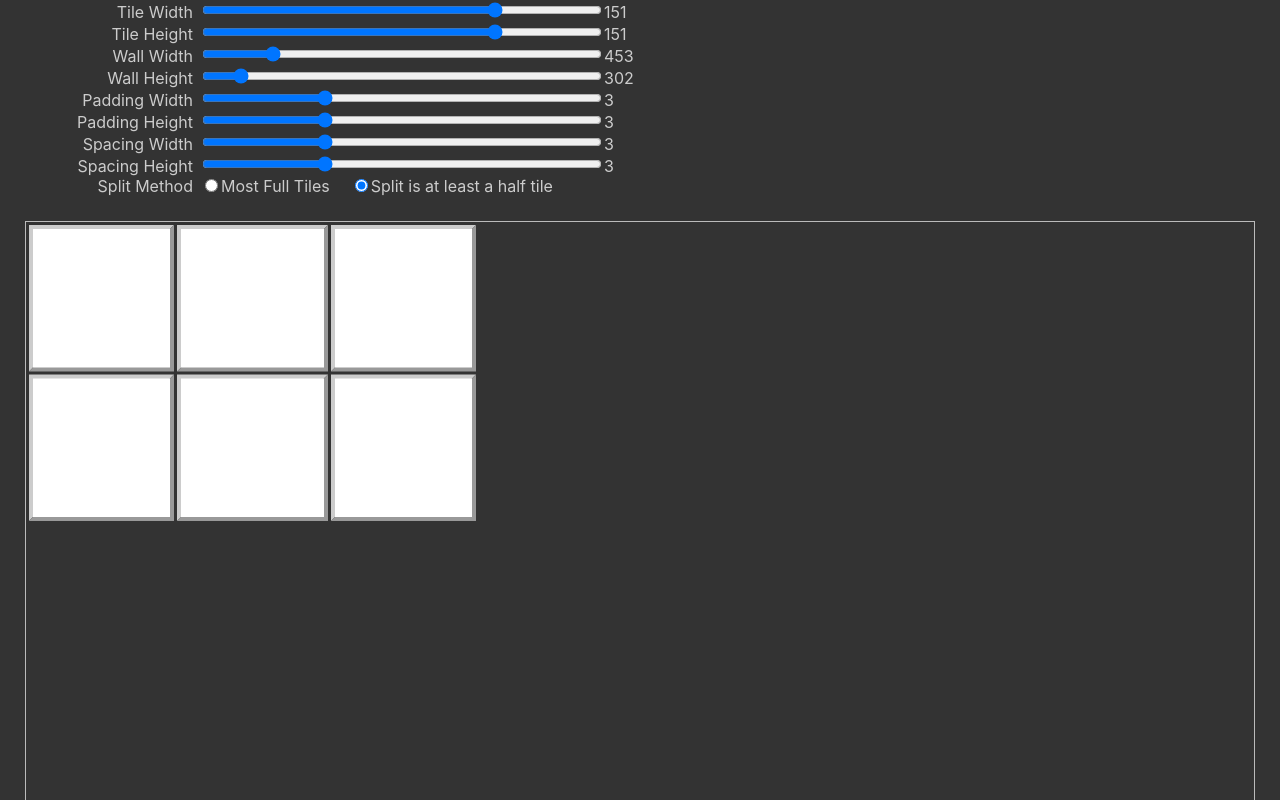
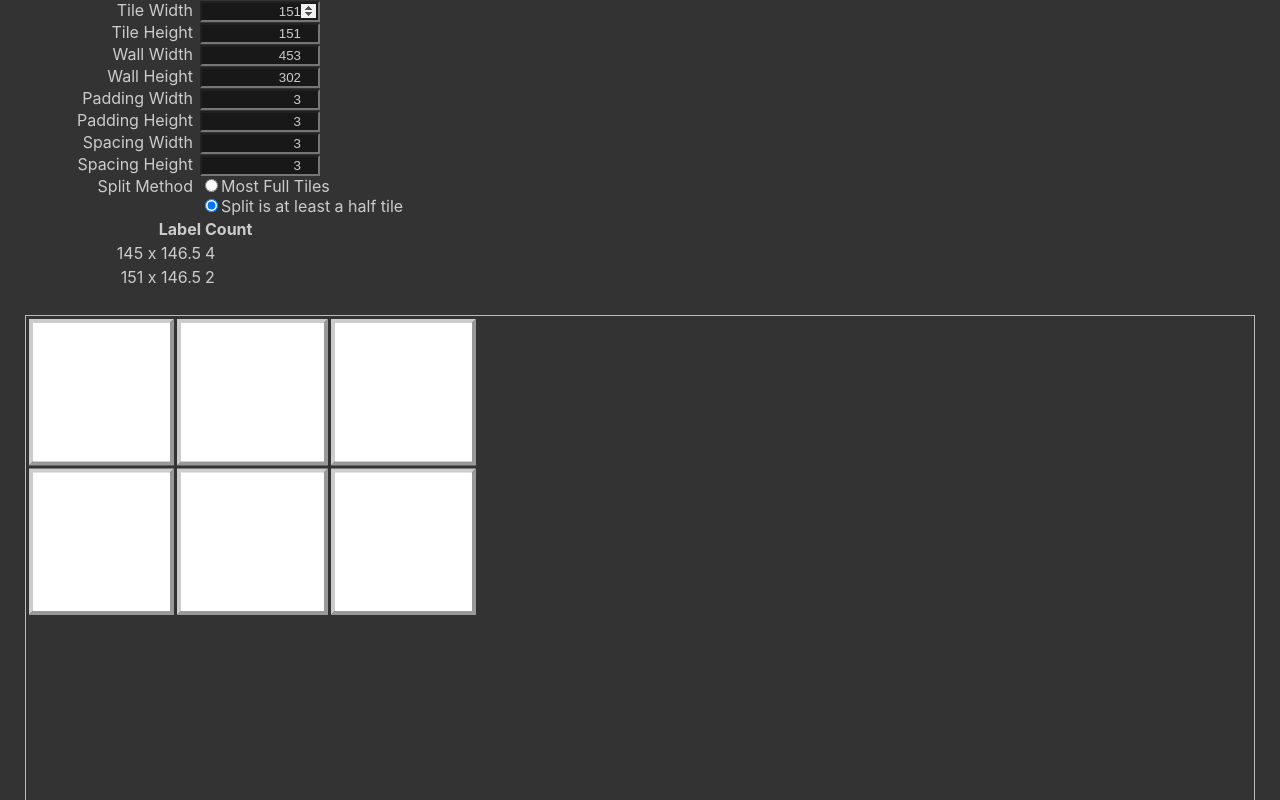
Before and after one commit to b-n/victorious-walls, a React (Create React App) app: page / in a window 1280 px wide. Shown: the top 800 px of the page. Built offline with nearby package versions, Linux system fonts and the light colour scheme.

Commit message:
Use input text boxes and provide a summary of the tiles

```diff
--- /dev/null
+++ b/src/components/TileSummaryTable.tsx
@@ -0,0 +1,45 @@
+import { TileDimensions } from '../lib/tiles'
+
+interface TileSummaryTableOptions {
+  tiles: TileDimensions[];
+  className?: string;
+}
+
+const TileSummaryTable = ({ tiles, className = ''}: TileSummaryTableOptions) => {
+
+  const tileSummaryMap = tiles
+    .reduce((acc, t) => {
+      const key = `${t.width} x ${t.height}`;
+      if (!acc[key]) {
+        acc[key] = 0
+      }
+      acc[key] += 1
+      return acc;
+    }, {} as Record<string, number>)
+
+  const tileSummary = Object.keys(tileSummaryMap).map((key) => ({
+    label: key,
+    count: tileSummaryMap[key]
+  }))
+
+  return (
+    <table className={className}>
+      <thead>
+        <tr>
+          <th className="header header-label">Label</th>
+          <th className="header header-count">Count</th>
+        </tr>
+      </thead>
+      <tbody>
+        {tileSummary.map((summaryItem) => (
+          <tr>
+            <td className="row row-label">{summaryItem.label}</td>
+            <td className="row row-count">{summaryItem.count}</td>
+          </tr>
+        ))}
+      </tbody>
+    </table>
+  )
+}
+
+export { TileSummaryTable }
--- /dev/null
+++ b/src/hooks/useNumberInput.tsx
@@ -0,0 +1,43 @@
+import { ReactElement, useState, useEffect } from 'react'
+
+interface UseNumberInputOptions {
+  id: string;
+  label: string;
+  extent: [number, number];
+  initialValue: number;
+  className?: string;
+}
+
+const useNumberInput = ({ id, className = '', label, extent, initialValue }: UseNumberInputOptions): [number, ReactElement<any>] => {
+  const [reportedValue, setReportedValue] = useState(initialValue);
+  const [inputValue, setInputValue] = useState(initialValue);
+
+  const handleChange = (e: React.ChangeEvent<HTMLInputElement>) => {
+    const newValue = +e.target.value
+    setInputValue(newValue);
+  }
+
+  useEffect(() => {
+    if (inputValue >= extent[0] && inputValue <= extent[1]) {
+      setReportedValue(inputValue)
+    }
+  }, [inputValue, extent])
+
+  const input = (
+    <div className={className}>
+      <label className="label" htmlFor={id}>{label}</label>
+      <input
+        className="value"
+        id={id}
+        value={inputValue}
+        onChange={handleChange}
+        type="number"
+        min={extent[0]}
+        max={extent[1]}
+      />
+    </div>
+  )
+  return [reportedValue, input];
+}
+
+export { useNumberInput }
--- a/src/hooks/useRadioInput.tsx
+++ b/src/hooks/useRadioInput.tsx
@@ -6,6 +6,7 @@ interface UseRadioInputRadios<T> {
   name: string;
   options: T[];
   initialValue: T;
+  className?: string;
 }
 
 const useRadioInput = <T extends unknown>({
@@ -13,13 +14,14 @@ const useRadioInput = <T extends unknown>({
   label,
   name,
   options,
-  initialValue
+  initialValue,
+  className
 }: UseRadioInputRadios<T>): [T, ReactElement<any>] => {
   const [value, setValue] = useState<T>(initialValue);
 
   const input = (
-    <div>
-      <div className="controls-label">{label}</div>
+    <div className={className}>
+      <div className="label">{label}</div>
       <div className="radio-options">
         {options.map((option: T) => (
           <div className="radio-option">
--- a/src/hooks/useRangeInput.tsx
+++ /dev/null
@@ -1,30 +0,0 @@
-import { ReactElement, useState } from 'react'
-
-interface UseRangeInputOptions {
-  id: string;
-  label: string;
-  extent: [number, number];
-  initialValue: number;
-}
-
-const useRangeInput = ({ id, label, extent, initialValue }: UseRangeInputOptions): [number, ReactElement<any>] => {
-  const [value, setValue] = useState(initialValue);
-  const input = (
-    <div>
-      <label className="controls-label" htmlFor={id}>{label}</label>
-      <input
-        className="controls-range"
-        id={id}
-        value={value}
-        onChange={e => setValue(+e.target.value)}
-        type="range"
-        min={extent[0]}
-        max={extent[1]}
-      />
-      <span className="controls-value">{value}</span>
-    </div>
-  )
-  return [value, input];
-}
-
-export { useRangeInput }
--- a/src/pages/Main.css
+++ b/src/pages/Main.css
@@ -22,19 +22,18 @@
   fill: #999;
 }
 
-.controls-label {
+.label {
   padding-right: 7px;
   width: 200px;
   text-align: right;
   display: inline-block;
+  vertical-align: top;
 }
 
-.controls-range {
-  width: 400px;
-}
-
-.controls-value {
-  color: #ccc;
+.dimension .value {
+  width: 120px;
+  text-align: right;
+  background-color: #181818;
 }
 
 .radio-options {
@@ -42,9 +41,14 @@
 }
 
 .radio-option {
-  display: inline-block;
+  display: block;
 }
 
-.radio-label {
-  padding-right: 20px;
+.summary-table .header-label {
+  width: 200px;
+  text-align: right;
 }
+
+.summary-table .row-label {
+  text-align: right;
+}
--- a/src/pages/Main.tsx
+++ b/src/pages/Main.tsx
@@ -1,60 +1,70 @@
 import React from 'react';
 import './Main.css';
 import { Tile } from '../components/Tile'
+import { TileSummaryTable } from '../components/TileSummaryTable'
 import { calculateTiles, SplitMethod } from '../lib/tiles'
-import { useRangeInput } from '../hooks/useRangeInput'
+import { useNumberInput } from '../hooks/useNumberInput'
 import { useRadioInput } from '../hooks/useRadioInput'
 
 const App: React.FC = () => {
-  const [tileWidth, tileWidthInput] = useRangeInput({
+  const [tileWidth, tileWidthInput] = useNumberInput({
+    className: "dimension",
     id: "tile-width",
     label: "Tile Width",
     extent: [10, 200],
     initialValue: 151
   });
-  const [tileHeight, tileHeightInput] = useRangeInput({
+  const [tileHeight, tileHeightInput] = useNumberInput({
+    className: "dimension",
     id: "tile-height",
     label: "Tile Height",
     extent: [10, 200],
     initialValue: 151
   });
-  const [wallWidth, wallWidthInput] = useRangeInput({
+  const [wallWidth, wallWidthInput] = useNumberInput({
+    className: "dimension",
     id: "wall-width",
     label: "Wall Width",
     extent: [tileWidth, 2000],
     initialValue: tileWidth*3
   });
-  const [wallHeight, wallHeightInput] = useRangeInput({
+  const [wallHeight, wallHeightInput] = useNumberInput({
+    className: "dimension",
     id: "wall-height",
     label: "Wall Height",
     extent: [tileHeight, 2000],
     initialValue: tileHeight*2
   });
-  const [paddingWidth, paddingWidthInput] = useRangeInput({
+  const [paddingWidth, paddingWidthInput] = useNumberInput({
+    className: "dimension",
     id: "padding-width",
     label: "Padding Width",
-    extent: [0, 10],
+    extent: [0, wallWidth/2 - 2],
     initialValue: 3
   });
-  const [paddingHeight, paddingHeightInput] = useRangeInput({
+  const [paddingHeight, paddingHeightInput] = useNumberInput({
+    className: "dimension",
     id: "padding-height",
     label: "Padding Height",
-    extent: [0, 10],
+    extent: [0, wallHeight/2 - 2],
     initialValue: 3
   });
-  const [spacingWidth, spacingWidthInput] = useRangeInput({
+  const [spacingWidth, spacingWidthInput] = useNumberInput({
+    className: "dimension",
     id: "spacing-width",
     label: "Spacing Width",
-    extent: [0, 10],
+    extent: [0, (wallWidth - paddingWidth) / 2 - 2],
     initialValue: 3
   });
-  const [spacingHeight, spacingHeightInput] = useRangeInput({
+  const [spacingHeight, spacingHeightInput] = useNumberInput({
+    className: "dimension",
     id: "spacing-height",
     label: "Spacing Height",
-    extent: [0, 10],
+    extent: [0, (wallHeight - paddingHeight) / 2 - 2],
     initialValue: 3
   });
   const [splitMethod, splitMethodInput] = useRadioInput<SplitMethod>({
+    className: "dimension",
     id: 'split-method',
     name: 'split-method',
     label: 'Split Method',
@@ -96,6 +106,12 @@ const App: React.FC = () => {
       {spacingWidthInput}
       {spacingHeightInput}
       {splitMethodInput}
+      <div className="tile-summary">
+        <TileSummaryTable
+          tiles={tiles}
+          className="summary-table"
+        />
+      </div>
       <svg className="viz">
         {tiles.map(({width, height, x, y}) => (
           <Tile
```
Also changed, not shown: src/components/Tile.tsx (+2 -9 lines).
